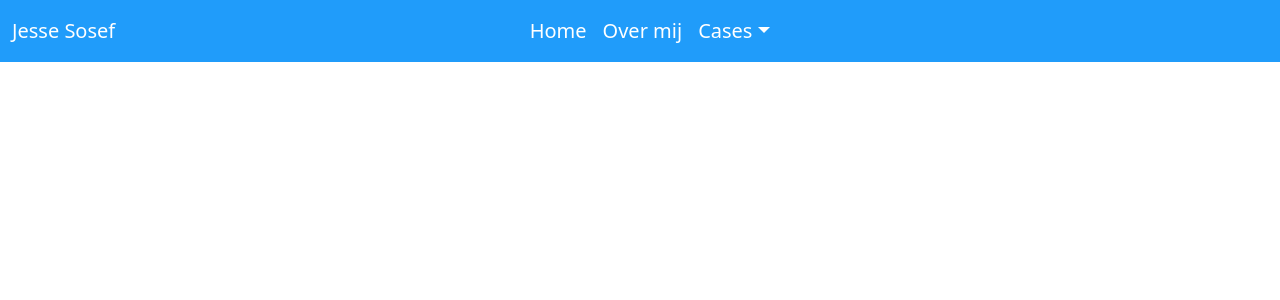
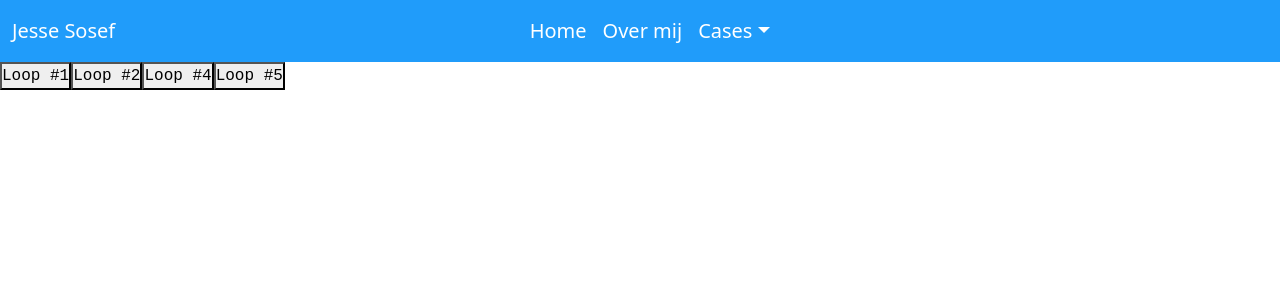
Before and after one commit to Jesse7819/jesse7819.github.io, a React (Create React App) app: page /loops in a window 1280 px wide. Shown: the top 300 px of the page. Built offline with nearby package versions, Linux system fonts and the light colour scheme.

Commit message:
loops project started

```diff
--- a/src/App.js
+++ b/src/App.js
@@ -9,6 +9,7 @@ import About from './pages/about';
 import Dobbelspel from './pages/dobbelspel';
 import Navbar from './components/navbar';
 import HelloWorld from './pages/hello_world';
+import Loops from './pages/loops';
 
 
 function App() {
@@ -22,6 +23,7 @@ function App() {
 				<Route path='/about' element={<About />} />
 				<Route path='/dobbelspel' element={<Dobbelspel />} />
 				<Route path='/helloworld' element={<HelloWorld />} />
+				<Route path='/loops' element={<Loops />} />
 
 			</Routes>
 		</Router>
--- a/src/components/dobbelspel.js
+++ b/src/components/dobbelspel.js
@@ -87,6 +87,7 @@ export function stopDiceGameFunction() {
     $(".stopBtn").hide();
     player1Score = 0;
     player2Score = 0;
+    $(".score").text(player1Score + "|" + player2Score);
 }
 
 function rollDice() {
--- /dev/null
+++ b/src/components/loops.js
@@ -0,0 +1,61 @@
+import $ from "jquery";
+
+export function firstLoop() {
+    let tekst = "";
+    for(let i = 0; i < 10; i++) {
+        for (let x = 0; x < 10; x++) {
+            tekst += "*";
+        }
+        tekst += "<br>";
+    }
+    $(".firstLoop").append(tekst);
+}
+
+
+export function secondLoop() {
+    let tekst = "";
+    let i = 0;
+    let x = 0;
+
+    while (i < 10) {
+        tekst += "*";
+        for (x = 0; x < 8; x++) {
+            if(i === 0 || i === 9){
+                tekst += "*";
+            } else {
+                tekst += "&nbsp";
+            }
+        }
+        tekst += "* <br>";
+        i++;
+    }
+
+    $(".secondLoop").append(tekst);
+
+}
+
+export function fourthLoop() {
+    let tekst = "";
+
+    for(let i = 0; i < 10; i++) {
+        for(let x = 0; x <= i; x++) {
+            tekst = tekst + "*";
+        }
+        tekst += "<br>";
+
+    }
+    $(".secondLoop").append(tekst);
+}
+
+export function fifthLoop() {
+    let tekst = "";
+
+    for(let i = 10; i > 0; i--) {
+        for(let x = 10; x >= i; x--) {
+            tekst = tekst + "*";
+        }
+        tekst += "<br>";
+
+    }
+    $(".secondLoop").append(tekst);
+}
--- a/src/components/navbar.js
+++ b/src/components/navbar.js
@@ -18,6 +18,7 @@ function newNavbar() {
                         <NavDropdown title="Cases" id="basic-nav-dropdown">
                             <NavDropdown.Item as={NavLink} to="/dobbelspel">Dobbelspel</NavDropdown.Item>
                             <NavDropdown.Item as={NavLink} to="/helloworld">Hello World</NavDropdown.Item>
+                            <NavDropdown.Item as={NavLink} to="/loops">For/While loops</NavDropdown.Item>
                             <NavDropdown.Divider />
                             <NavDropdown.Item href="#action/3.4">Another Item</NavDropdown.Item>
                         </NavDropdown>
--- /dev/null
+++ b/src/css/loops.css
@@ -0,0 +1,3 @@
+.loops {
+    font-family: monospace;
+}
--- a/src/css/main.css
+++ b/src/css/main.css
@@ -1,3 +1,4 @@
 @import url("navbar.css");
 @import url("../App.css");
 @import url("dobbelspel.css");
+@import url("loops.css");
--- /dev/null
+++ b/src/pages/loops.js
@@ -0,0 +1,24 @@
+import React from "react";
+import { firstLoop, secondLoop, fourthLoop, fifthLoop } from "../components/loops";
+
+const loops = () => {
+	return (
+
+		<div className="loops">
+            <div className="loopBtns">
+                <button className="firstLoopBtn" onClick={firstLoop}>Loop #1</button>
+                <button className="secondLoopBtn" onClick={secondLoop}>Loop #2</button>
+                <button className="fourthLoopBtn" onClick={fourthLoop}>Loop #4</button>
+                <button className="fifthLoopBtn" onClick={fifthLoop}>Loop #5</button>
+            </div>
+            <div className="firstLoop"></div>
+            <div className="secondLoop"></div>
+            <div className="thirdLoop"></div>
+            <div className="fourthLoop"></div>
+		</div>
+
+
+	);
+};
+
+export default loops;
```
